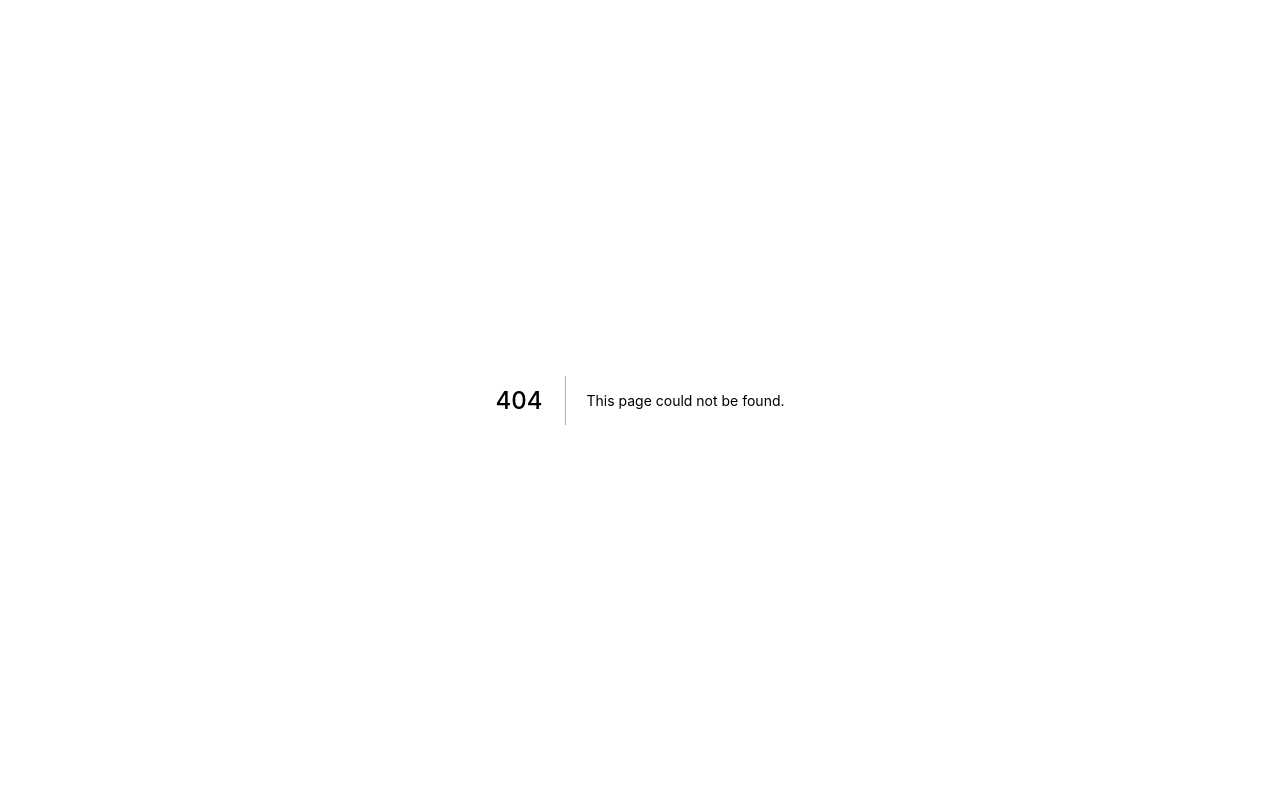
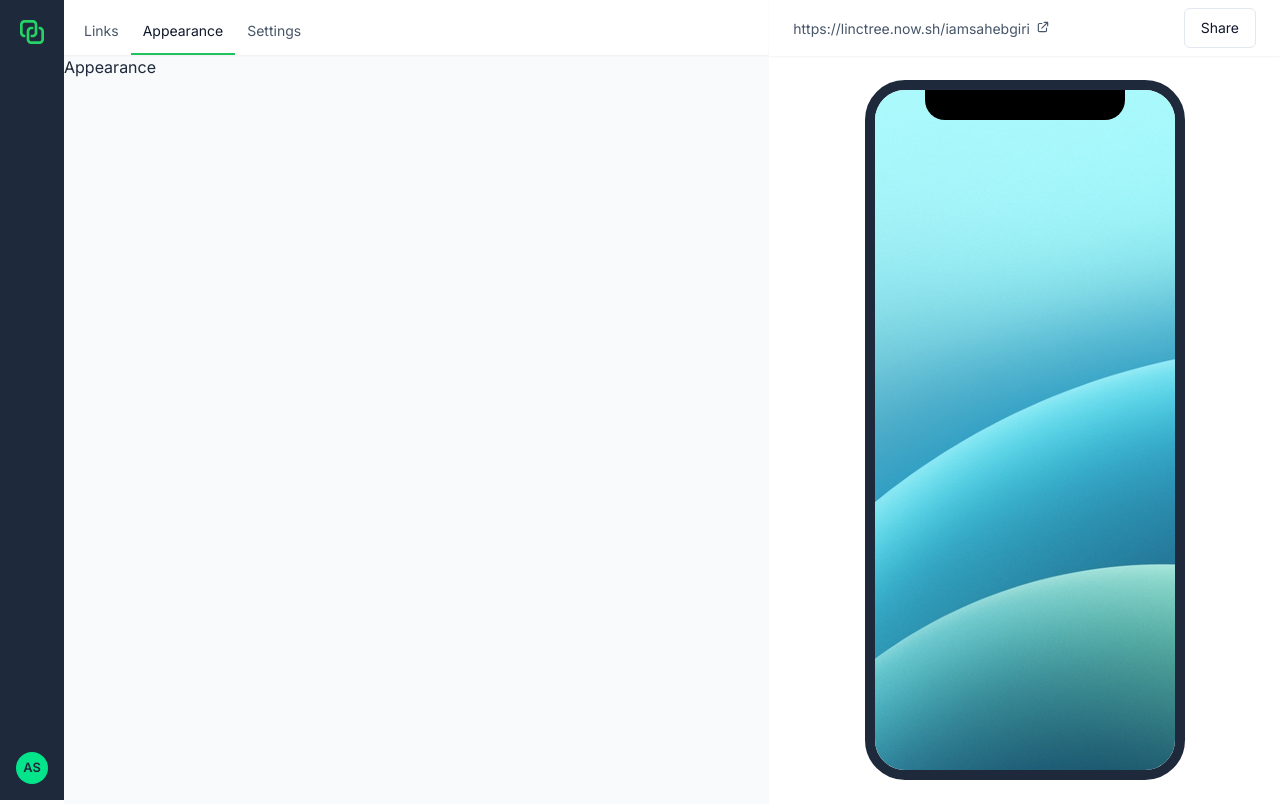
Before and after one commit to iamsahebgiri/linctree, a Next.js app: page /appearance in a window 1280 px wide. Before the commit this address had no page. Built offline with nearby package versions, Linux system fonts and the light colour scheme.

Commit message:
Refactored dashboard shell and added other routes

```diff
--- /dev/null
+++ b/components/DashboardShell.js
@@ -0,0 +1,121 @@
+import {
+  Avatar,
+  Box,
+  Button,
+  Flex,
+  Icon,
+  Link,
+  Menu,
+  MenuButton,
+  MenuGroup,
+  MenuItem,
+  MenuList,
+  Portal
+} from '@chakra-ui/react';
+import { FcSettings, FcStackOfPhotos, FcLink } from 'react-icons/fc';
+import { HiOutlineExternalLink } from 'react-icons/hi';
+
+import { LincTreeFavIcon } from '@/components/LincTree';
+import NavItem from '@/components/NavItem';
+import PhoneMockup from '@/components/PhoneMockup';
+
+const DashboardShell = (props) => {
+  const navs = [
+    {
+      name: 'Links',
+      icon: FcLink,
+      href: 'dashboard'
+    },
+    {
+      name: 'Appearance',
+      icon: FcStackOfPhotos,
+      href: 'appearance'
+    },
+    {
+      name: 'Settings',
+      icon: FcSettings,
+      href: 'settings'
+    }
+  ];
+  return (
+    <Box>
+      <Flex position="fixed">
+        <Flex
+          width={['100vw', '64px']}
+          flexDir={['row', 'column']}
+          py="4"
+          px={['4', 0]}
+          height={['64px', '100vh']}
+          bg="gray.800"
+          alignItems="center"
+          justifyContent="space-between"
+        >
+          <LincTreeFavIcon h={8} width={8} />
+          <Menu>
+            <MenuButton>
+              <Avatar size="sm" name="Amit Sahu" src="" />
+            </MenuButton>
+            <Portal>
+              <MenuList>
+                <MenuGroup title="Account">
+                  <MenuItem fontSize="sm">Settings</MenuItem>
+                  <MenuItem fontSize="sm">Sign Out</MenuItem>
+                </MenuGroup>
+              </MenuList>
+            </Portal>
+          </Menu>
+        </Flex>
+      </Flex>
+
+      <Flex ml={[0, '64px']} mt={['64px', 0]} minH="100vh" bg="gray.50">
+        <Box width={['100%', '100%', '58%']}>
+          <Flex bg="white" shadow="sm" px={2} pt={2}>
+            {navs.map((nav) => (
+              <NavItem key={nav.href} nav={nav}>
+                {nav.name}
+              </NavItem>
+            ))}
+          </Flex>
+          <Box>{props.children}</Box>
+        </Box>
+        <Box
+          width={['0', '42%']}
+          bg="white"
+          display={['none', 'none', 'block']}
+        >
+          <Flex
+            bg="white"
+            shadow="sm"
+            py={2}
+            px={6}
+            justifyContent="space-between"
+            alignItems="center"
+          >
+            <Link
+              fontSize="sm"
+              color="gray.600"
+              href="https://chakra-ui.com"
+              isExternal
+            >
+              https://linctree.now.sh/iamsahebgiri
+              <Icon as={HiOutlineExternalLink} mx="6px" />
+            </Link>
+            <Button
+              color="gray.900"
+              variant="outline"
+              fontSize="sm"
+              fontWeight="normal"
+            >
+              Share
+            </Button>
+          </Flex>
+          <Flex justifyContent="center" py={6}>
+            <PhoneMockup />
+          </Flex>
+        </Box>
+      </Flex>
+    </Box>
+  );
+};
+
+export default DashboardShell;
--- a/jsconfig.json
+++ b/jsconfig.json
@@ -7,5 +7,6 @@
       "@/styles/*": ["styles/*"],
       "@/utils/*": ["utils/*"]
     }
-  }
+  },
+  "exclude": ["node_modules"]
 }
--- /dev/null
+++ b/pages/appearance.js
@@ -0,0 +1,7 @@
+import DashboardShell from '@/components/DashboardShell';
+
+const Appearance = () => {
+  return <DashboardShell>Appearance</DashboardShell>;
+};
+
+export default Appearance;
```
